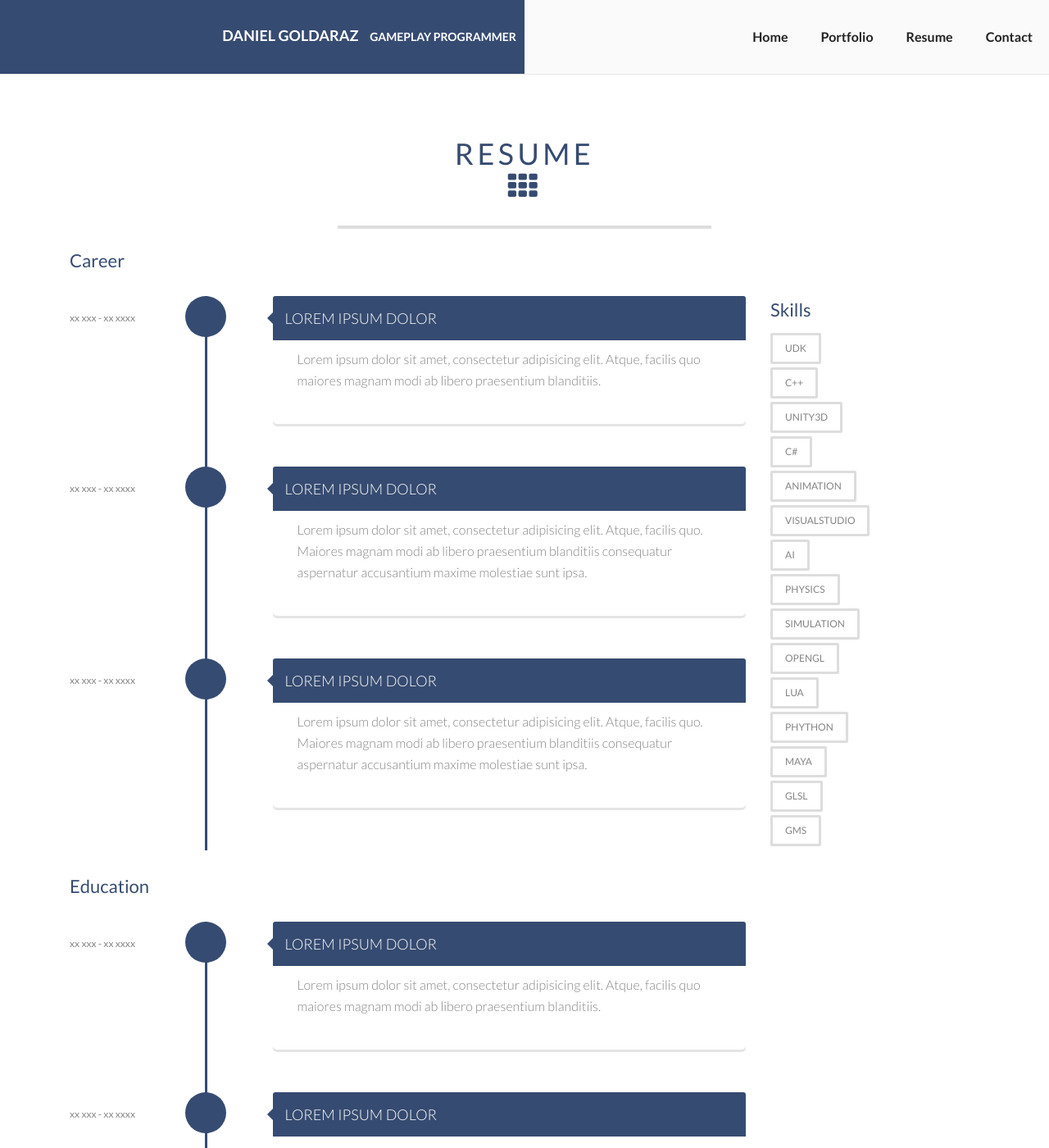
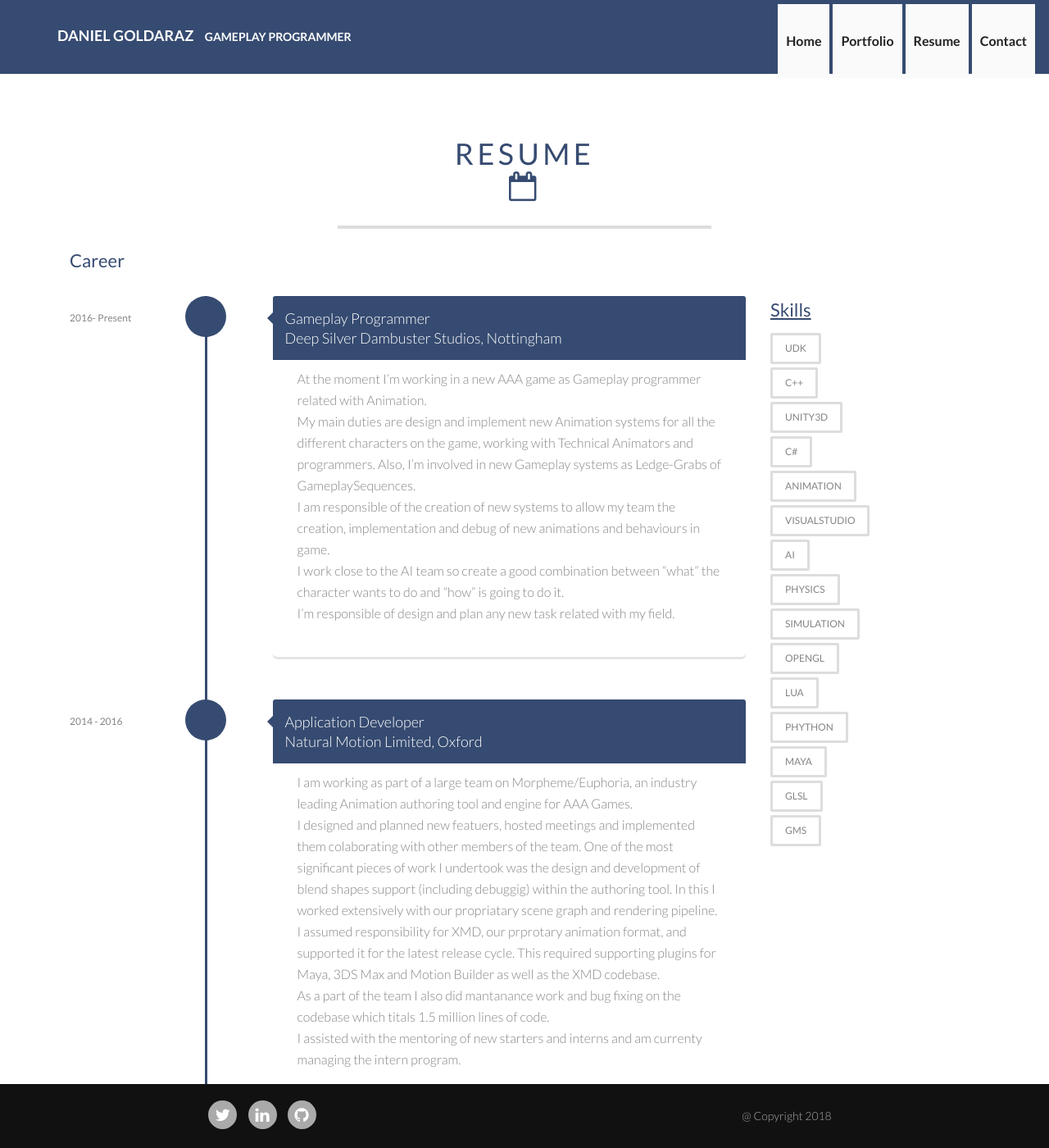
Before and after one commit to dgoldaraz/dgoldaraz.github.io, a Jekyll site: the page built from resume/index.html, in a window 1280 px wide and 1400 px high. Shown: the whole window at 82% size. Built offline with Jekyll 4.4.1, drawn with Linux system fonts in a browser that asks for light colours; nearby versions of some CDN libraries; some of the changed text lies outside the part shown.

Commit message:
Adds info to the Resume. Adds some header´s style.

```diff
--- a/_layouts/default.html
+++ b/_layouts/default.html
@@ -38,8 +38,8 @@
         <div class="navbar navbar-default navbar-fixed-top" id="top-nav">
 
             <div class="navbar-header">
-                <!-- Logo -->
                 <a class="navbar-brand">
+                    <div class="container">
                         <button type="button" class="navbar-toggle" data-toggle="collapse" data-target=".navbar-collapse">
                                 <span class="icon-bar"></span>
                                 <span class="icon-bar"></span>
@@ -49,23 +49,19 @@
                             <span class="navbar-brand-name">Daniel Goldaraz</span>
                             <span class="navbar-brand-role">Gameplay Programmer</spam>
                         </a>
-                </a>
-                <!-- Logo Ends -->
                     </div>
-
                     <!-- Nav -->
                     <div class="navbar-collapse collapse">
-                <div>
-                    <ul class="nav navbar-nav navbar-right scroll">
+                        <ul class="nav navbar-nav navbar-right">
                             <li id="navIndex"><a href="/">Home</a></li>
                             <li id="navPortfolio"><a href="/portfolio">Portfolio</a></li>
                             <li id="navResume"><a href="/resume">Resume</a></li>
                             <li id="navContact"><a href="/contact">Contact</a></li>
                         </ul>
                     </div>
+                    <!-- Nav Ends -->
+                </a>
             </div>
-            <!-- Nav Ends -->
-
         </div>
     </div>
 
--- a/assets/css/style.css
+++ b/assets/css/style.css
@@ -165,12 +165,14 @@ div.btn-project:active {
 /* Navbar */
 /**************************************************/
 .navbar-header {
-  width: 50%;
+  width: 100%;
+  float: none;
+  background: #364B71;
 }
 .navbar-nav > li > a {
   font-size: 16px;
   line-height: 30px;
-  padding: 30px 20px;
+  padding: 30px 10px;
 }
 .navbar-inverse {
   background: #111;
@@ -183,9 +185,19 @@ div.btn-project:active {
   text-transform: uppercase;
   padding: 15px 0px;
 }
+.show-navbar .navbar-brand {
+  height: 60px;
+}
+.show-navbar .navbar-brand .navbar-brand-role {
+  padding: 15px 10px;
+  line-height: 14px;
+}
+.show-navbar .navbar-nav > li > a {
+  padding: 15px 20px;
+}
 .navbar-brand-link {
-  width: 100%;
-  text-align: right;
+  width: 50%;
+  text-align: left;
 }
 .navbar-brand .navbar-brand-name {
   font-size: 18px;
@@ -210,7 +222,8 @@ div.btn-project:active {
   color: #fff !important;
 }
 .navbar-default .navbar-nav > li > a:hover {
-  color: #2ad2b0 !important;
+  background-color: #2ad2b0;
+  color: #fff !important;
 }
 .navbar-nav.navbar-right:last-child {
   margin-right: 0 !important;
@@ -225,7 +238,9 @@ div.btn-project:active {
   opacity: 1 !important;
 }
 .navbar-default .navbar-collapse {
-  background: #fafafa;
+  position: absolute;
+  top: 0;
+  right: 15px;
 }
 .nav-collapse ul {
   margin: 0;
@@ -241,6 +256,10 @@ div.btn-project:active {
 .navbar-toggle {
   padding: 10px 5px;
   margin: 0px;
+}
+.navbar-nav li {
+  background: #fafafa;
+  margin: 5px 2px;
 }
 .right_bt span {
   width: 37px;
@@ -857,6 +876,10 @@ div.btn-project:active {
   font-size: 16px;
   color: #aaa;
   min-height: 75px;
+  position: absolute;
+  right: 0;
+  bottom: 0;
+  left: 0;
 }
 .footer a {
   color: #2ad2b0;
@@ -942,6 +965,7 @@ div.btn-project:active {
   -o-transition: all 1s ease-out;
   transition: all 1s ease-out;
   text-align: center;
+  display: none;
 }
 .backToTop:hover {
   background-color: #2ad2b0;
@@ -981,9 +1005,6 @@ div.btn-project:active {
   }
   .service p {
     font-size: 14px;
-  }
-  .navbar-brand {
-    height: 56px;
   }
   .btn,
   .btn-project {
@@ -1032,10 +1053,26 @@ div.btn-project:active {
     margin-left: 0px;
   }
   .navbar-brand-link {
-    width: calc(100% - 52px);
+    width: calc(100% - 100px);
+  }
+  .navbar-brand .navbar-brand-name {
+    font-size: 16px;
+    line-height: 14px;
+    display: block;
+  }
+  .navbar-brand .navbar-brand-role {
+    font-size: 12px;
+    line-height: 18px;
+    padding: 5px 0;
+    display: block;
   }
   .navbar-default {
     background: #fff !important;
+  }
+  .navbar-default .navbar-collapse {
+    position: relative;
+    top: 0;
+    right: 0;
   }
   .navbar-default .navbar-toggle,
   .navbar-default .navbar-toggle:hover,
@@ -1088,17 +1125,6 @@ div.btn-project:active {
   h1.sub-title {
     font-size: 28px;
   }
-  .navbar-brand .navbar-brand-name {
-    font-size: 16px;
-    line-height: 14px;
-    display: block;
-  }
-  .navbar-brand .navbar-brand-role {
-    font-size: 12px;
-    line-height: 18px;
-    padding: 5px 0;
-    display: block;
-  }
   .navbar-brand-link {
     text-align: left;
   }
--- a/resume/index.html
+++ b/resume/index.html
@@ -10,7 +10,7 @@ title: Daniel Goldaraz
 
         <!-- Timeline -->
         <div class="title">
-            <h2 class="text-center">Resume<span class="fa fa-th"></span></h2>
+            <h2 class="text-center">Resume<span class="fa fa-calendar-o"></span></h2>
         </div>
 
         <div class="spacer">
@@ -27,40 +27,82 @@ title: Daniel Goldaraz
                 <div id="timeline" class="timeline">
                     <div class="timeline-item">
                         <div class="timeline-date left">
-                            <h6>xx xxx - xx xxxx</h4>
+                            <h6>2016- Present</h4>
                         </div>
                         <div class="timeline-icon"></div>
                         <div class="timeline-content right">
-                            <h4>LOREM IPSUM DOLOR</h4>
+                            <h4>Gameplay Programmer<br/>Deep Silver Dambuster Studios, Nottingham </h4>
                             <p>
-                                Lorem ipsum dolor sit amet, consectetur adipisicing elit.
-                                Atque, facilis quo maiores magnam modi ab libero praesentium blanditiis.
+                                At the moment I’m working in a new AAA game as Gameplay programmer related with Animation.
+                                <br/>
+                                My main duties are design and implement new Animation systems for all the different characters on the game, working with Technical Animators and programmers. Also, I’m involved in new Gameplay systems as Ledge-Grabs of GameplaySequences.
+                                <br/>
+                                I am responsible of the creation of new systems to allow my team the creation, implementation and debug of new animations and behaviours in game.
+                                <br/>
+                                I work close to the AI team so create a good combination between “what” the character wants to do and “how” is going to do it.
+                                <br/>
+                                I’m responsible of design and plan any new task related with my field.
                             </p>
                         </div>
                     </div>
 
                     <div class="timeline-item">
                         <div class="timeline-date left">
-                            <h6>xx xxx - xx xxxx</h4>
+                            <h6>2014 - 2016</h4>
                         </div>
                         <div class="timeline-icon"></div>
                         <div class="timeline-content right">
-                            <h4>LOREM IPSUM DOLOR</h4>
+                            <h4>Application Developer<br/>Natural Motion Limited, Oxford</h4>
                             <p>
-                                Lorem ipsum dolor sit amet, consectetur adipisicing elit. Atque, facilis quo. Maiores magnam modi ab libero praesentium blanditiis consequatur aspernatur accusantium maxime molestiae sunt ipsa.
+                                I am working as part of a large team on Morpheme/Euphoria, an industry leading Animation authoring tool and engine for AAA Games.
+                                <br/>
+                                I designed and planned new featuers, hosted meetings and implemented them colaborating with other members of the team. One of the most significant pieces of work I undertook was the design and development of blend shapes support (including debuggig) within the authoring tool. In this I worked extensively with our propriatary scene graph and rendering pipeline.
+                                <br/>
+                                I assumed responsibility for XMD, our prprotary animation format, and supported it for the latest release cycle. This required supporting plugins for Maya, 3DS Max and Motion Builder as well as the XMD codebase.
+                                <br/>
+                                As a part of the team I also did mantanance work and bug fixing on the codebase which titals 1.5 million lines of code.
+                                <br/>
+                                I assisted with the mentoring of new starters and interns and am currenty managing the intern program.
                             </p>
                         </div>
                     </div>
 
                     <div class="timeline-item">
                         <div class="timeline-date left">
-                            <h6>xx xxx - xx xxxx</h4>
+                            <h6>2011 - 2014</h4>
                         </div>
                         <div class="timeline-icon"></div>
                         <div class="timeline-content right">
-                            <h4>LOREM IPSUM DOLOR</h4>
+                            <h4>Research & Development<br/>NextLimit, Madrid</h4>
                             <p>
-                                Lorem ipsum dolor sit amet, consectetur adipisicing elit. Atque, facilis quo. Maiores magnam modi ab libero praesentium blanditiis consequatur aspernatur accusantium maxime molestiae sunt ipsa.
+                                Develop cutting-edge 3D application in a team environment.
+                                <br/>
+                                Coordinate the project architecture and development plan with project managers.
+                                <br/>
+                                Code the logic of the application using C++.
+                                <br/>
+                                Collaborate with the design and development teams to program the GUI using Qt.
+                                <br/>
+                                Ensure on-time project deliverables.
+                                <br/>
+                                Utilize external libraries for simulation purposes.
+                                <br/>
+                                Investigate established Next Limit simulation programs for creative integration with new application.
+                                <br/>
+                                Research and stay up-to-date on industry developments and ideas to improve the application.
+                            </p>
+                        </div>
+                    </div>
+
+                    <div class="timeline-item">
+                        <div class="timeline-date left">
+                            <h6>2010 - 2011</h4>
+                        </div>
+                        <div class="timeline-icon"></div>
+                        <div class="timeline-content right">
+                            <h4>IT Service<br/>Talaris, Madrid</h4>
+                            <p>
+                                Configured office computers. Maintained office software and accounts. Ensured computer security and prompt technical assistance(PC/PDA's )
                             </p>
                         </div>
                     </div>
@@ -75,43 +117,32 @@ title: Daniel Goldaraz
                     <div id="timeline" class="timeline">
                         <div class="timeline-item">
                             <div class="timeline-date left">
-                                <h6>xx xxx - xx xxxx</h4>
+                                <h6>2009 - 2011</h4>
                             </div>
                             <div class="timeline-icon"></div>
                             <div class="timeline-content right">
-                                <h4>LOREM IPSUM DOLOR</h4>
+                                <h4>Master's Degree<br/>University Rey Juan Carlos, Madrid</h4>
                                 <p>
-                                    Lorem ipsum dolor sit amet, consectetur adipisicing elit.
-                                    Atque, facilis quo maiores magnam modi ab libero praesentium blanditiis.
+                                    Graphics, Videogames and Virtual Reality <br/>
+                                    GPA: 8.69
                                 </p>
                             </div>
                         </div>
 
                         <div class="timeline-item">
                             <div class="timeline-date left">
-                                <h6>xx xxx - xx xxxx</h4>
+                                <h6>2004 - 2009</h4>
                             </div>
                             <div class="timeline-icon"></div>
                             <div class="timeline-content right">
-                                <h4>LOREM IPSUM DOLOR</h4>
+                                <h4>Bachelor's Degree<br/>University Rey Juan Carlos, Madrid</h4>
                                 <p>
-                                    Lorem ipsum dolor sit amet, consectetur adipisicing elit. Atque, facilis quo. Maiores magnam modi ab libero praesentium blanditiis consequatur aspernatur accusantium maxime molestiae sunt ipsa.
+                                    Computer Engineering <br/>
+                                    GPA: 7.6
                                 </p>
                             </div>
                         </div>
 
-                        <div class="timeline-item">
-                            <div class="timeline-date left">
-                                <h6>xx xxx - xx xxxx</h4>
-                            </div>
-                            <div class="timeline-icon"></div>
-                            <div class="timeline-content right">
-                                <h4>LOREM IPSUM DOLOR</h4>
-                                <p>
-                                    Lorem ipsum dolor sit amet, consectetur adipisicing elit. Atque, facilis quo. Maiores magnam modi ab libero praesentium blanditiis consequatur aspernatur accusantium maxime molestiae sunt ipsa.
-                                </p>
-                            </div>
-                        </div>
                     </div>
                     <!-- Timeline Education Ends -->
 
@@ -124,7 +155,7 @@ title: Daniel Goldaraz
                     <div class="row skills__main">
 
                         <div class="title">
-                            <h3 class="text-left">Skills</h3>
+                            <h3 class="text-left"><u>Skills</u></h3>
                         </div>
 
                         <div class="tags">
```
Also changed, not shown: less/style.less (+49 -27 lines), assets/css/style.min.css. Lines whose indentation alone changed are shown as unchanged.
